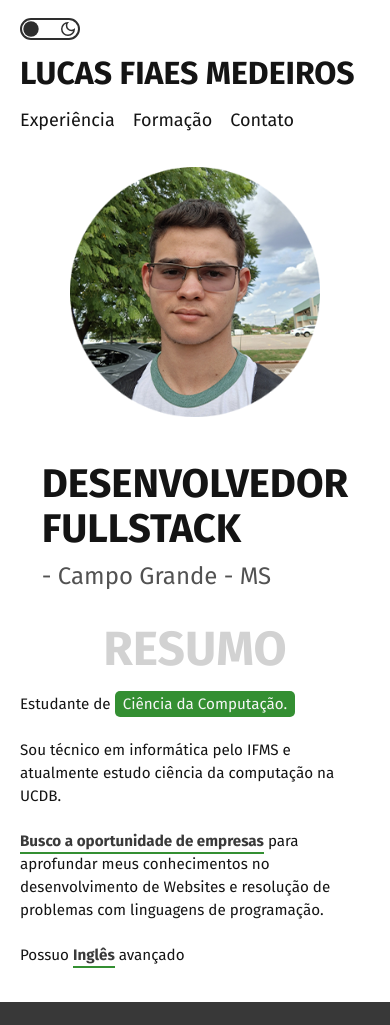
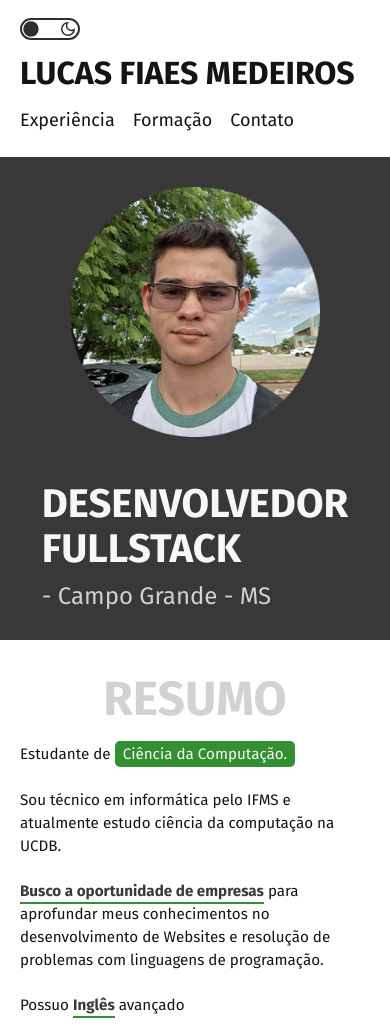
Before and after one commit to LucasMedeiros007/Portif-lio, a plain HTML site: page index.html in a window 390 px wide. Shown: the top 1025 px of the page. Drawn offline with Linux system fonts and the light colour scheme.

Commit message:
introducao escuro mobile adicionado

```diff
--- a/css/introducao.css
+++ b/css/introducao.css
@@ -1,12 +1,11 @@
 .introducao {
   max-width: 1200px;
-  padding: 40px 20px 0 20px;
+  padding: 40px 20px 40px 20px;
   margin: 0 auto;
   display: grid;
   grid-template-columns: 1fr 2fr;
   gap: 100px;
   align-items: center;
-  background-color: #ffffff;
   border-radius: 5px 5px 0px 0px;
 }
 
@@ -24,7 +23,7 @@
   margin-bottom: 10px;
 }
 
-.introducao h1::before {
+/* .introducao h1::before {
   content: "";
   width: 120px;
   height: 120px;
@@ -34,7 +33,7 @@
   z-index: -1;
   top: -10px;
   left: -10px;
-}
+} */
 
 .introducao p {
   color: #525252;
@@ -86,14 +85,26 @@
 }
 
 @media (max-width: 640px) {
+  .introducao-bkg {
+    background-color: var(--bkgEscuro);
+  }
   .introducao {
     grid-template-columns: 1fr;
     justify-items: center;
     gap: 0px;
-    padding-top: 10px;
+    padding-top: 30px;
+    padding-bottom: 30px;
+    color: #f7f7f7;
   }
   .introducao h1 {
     font-size: 2.5rem;
+  }
+  .introducao p {
+    color: #d1d1d1;
+  }
+  .introducao-bkg.light {
+    background-color: #272727;
+    transition: 0.5s;
   }
 }
 
--- a/index.html
+++ b/index.html
@@ -34,12 +34,14 @@
 
     </header>
 
-    <main class="introducao" id="introducao">
-        <img src="./img/perf.png" alt="Imagem do desenvolvedor">
+    <main class="introducao-bkg" id="introducao">
+        <div class="introducao">
+            <img src="./img/perf.png" alt="Imagem do desenvolvedor">
 
-        <div>
-            <h1 class="h1"><br>DESENVOLVEDOR<br>FULLSTACK<br></h1>
-            <p>- Campo Grande - MS</p>
+            <div>
+                <h1 class="h1"><br>DESENVOLVEDOR<br>FULLSTACK<br></h1>
+                <p>- Campo Grande - MS</p>
+            </div>
         </div>
     </main>
 
--- a/js/temaLightDark.js
+++ b/js/temaLightDark.js
@@ -17,11 +17,11 @@ trilho.addEventListener("click", () => {
   body.classList.toggle("dark");
   header.classList.toggle("dark");
   resumo.classList.toggle("dark");
-  introducao.classList.toggle("dark");
   formacao.classList.toggle("dark");
 
   experiencia.classList.toggle("light");
   contato.classList.toggle("light");
+  introducao.classList.toggle("light");
 });
 
 if (tema) {
@@ -29,9 +29,9 @@ if (tema) {
   body.classList.toggle("dark");
   header.classList.toggle("dark");
   resumo.classList.toggle("dark");
-  introducao.classList.toggle("dark");
   formacao.classList.toggle("dark");
 
   experiencia.classList.toggle("light");
   contato.classList.toggle("light");
+  introducao.classList.toggle("light");
 }
```
